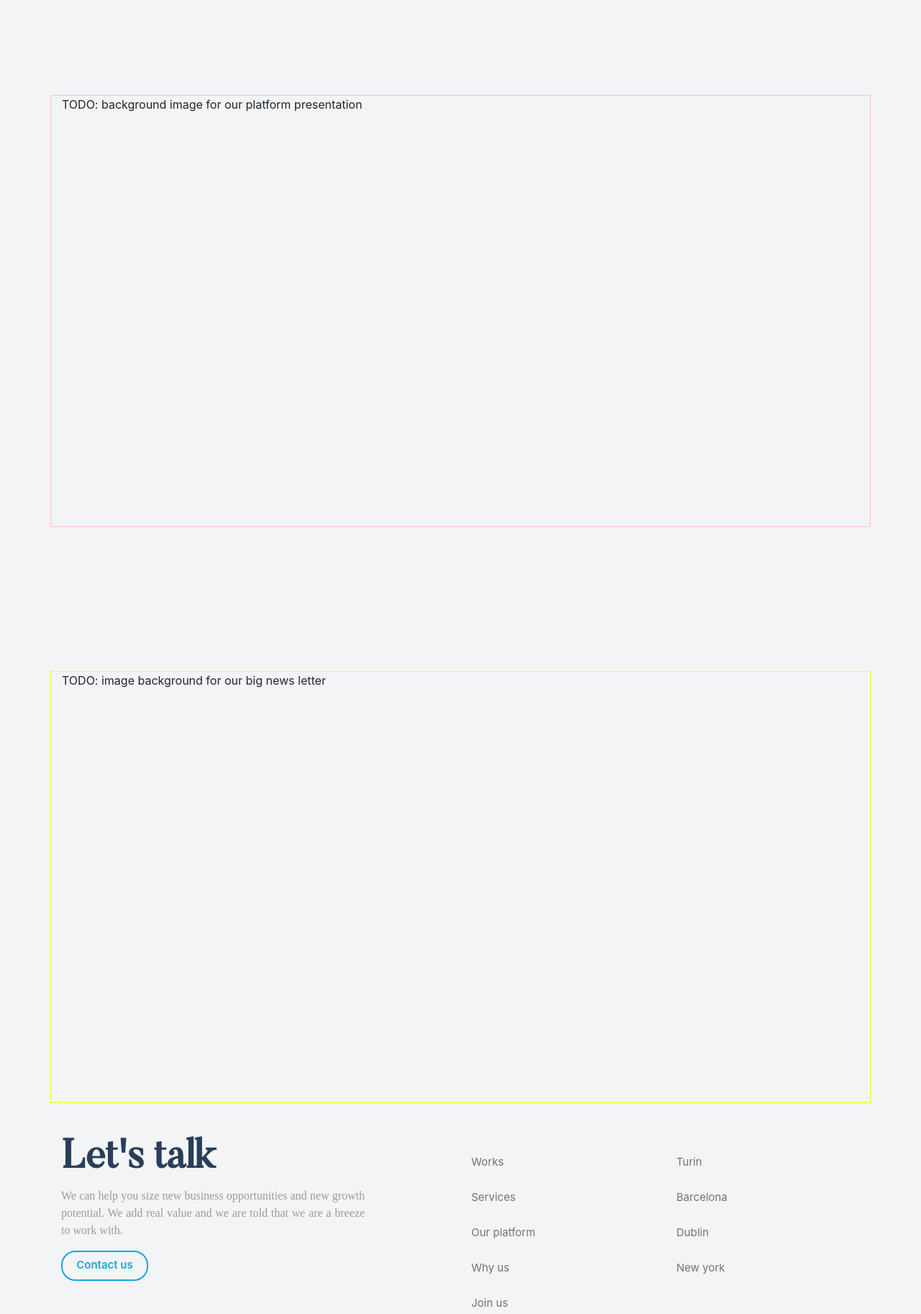
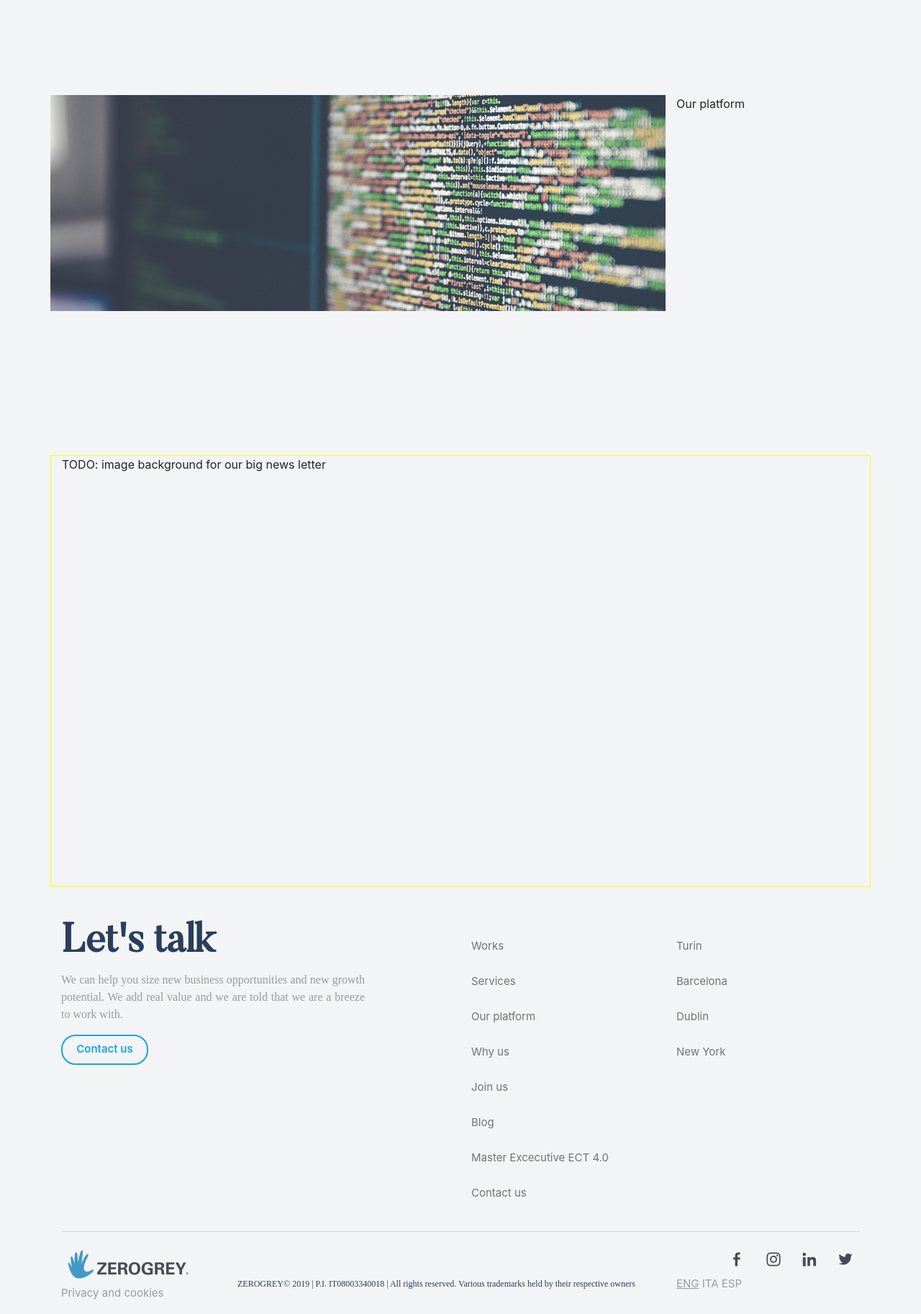
Before and after one commit to Archetipo95/Atoms-Test, a plain HTML site: page index.html in a window 1280 px wide. Shown: the part 3620-5445 px from the top of the page at 72% size. Drawn offline with nearby package versions, Linux system fonts and the light colour scheme; a web font is replaced by a local one.

Commit message:
last commit

```diff
--- a/index.html
+++ b/index.html
@@ -154,7 +154,10 @@
 
         <div class="container our-platform">
             <!--todo -->
-            TODO: background image for our platform presentation
+            <div class="row">
+                <div class="col-9 platform-img"></div>
+                <div class="col-3">Our platform</div>
+            </div>
         </div>
 
         <div class="container big-news-letter">
@@ -189,7 +192,7 @@
                       <li><a href="#">Turin</a></li>
                       <li><a href="#">Barcelona</a></li>
                       <li><a href="#">Dublin</a></li>
-                      <li><a href="#">New york</a></li>
+                      <li><a href="#">New York</a></li>
                     </ul>
                   </div>
                 <hr>
--- a/style/style.css
+++ b/style/style.css
@@ -336,6 +336,11 @@ nav {
     cursor: pointer;
 }
 
+.cta-button-discover:hover {
+    background-color: #18a6de;
+    color: #ffffff;
+}
+
 .why-us {
     margin-top: 200px;
     background-image: url(/img/why-us.png);
@@ -394,8 +399,11 @@ nav {
 
 .our-platform {
     margin-top: 200px;
-    height: 600px;
-    border: 1px solid pink;
+}
+
+.platform-img {
+    background-image: url(/img/platform.jpg);
+    height: 300px;
 }
 
 .big-news-letter {
@@ -493,6 +501,11 @@ nav {
     cursor: pointer;
 }
 
+.cta-button-contact:hover {
+    background-color: #18a6de;
+    color: #ffffff;
+}
+
 .copyright-text {
     height: 18px;
     width: 663px;
```
Also changed, not shown: img/platform.jpg (added).
